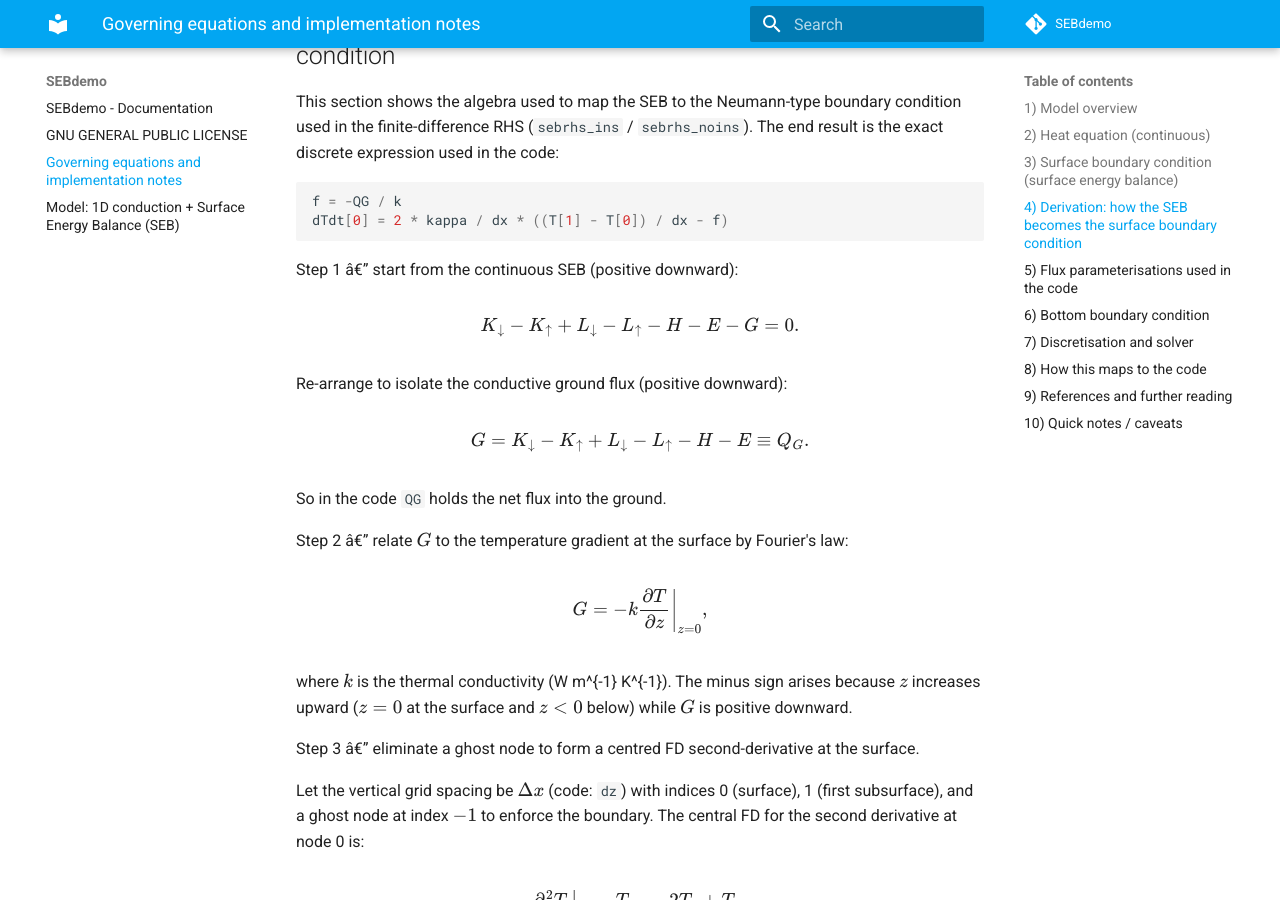
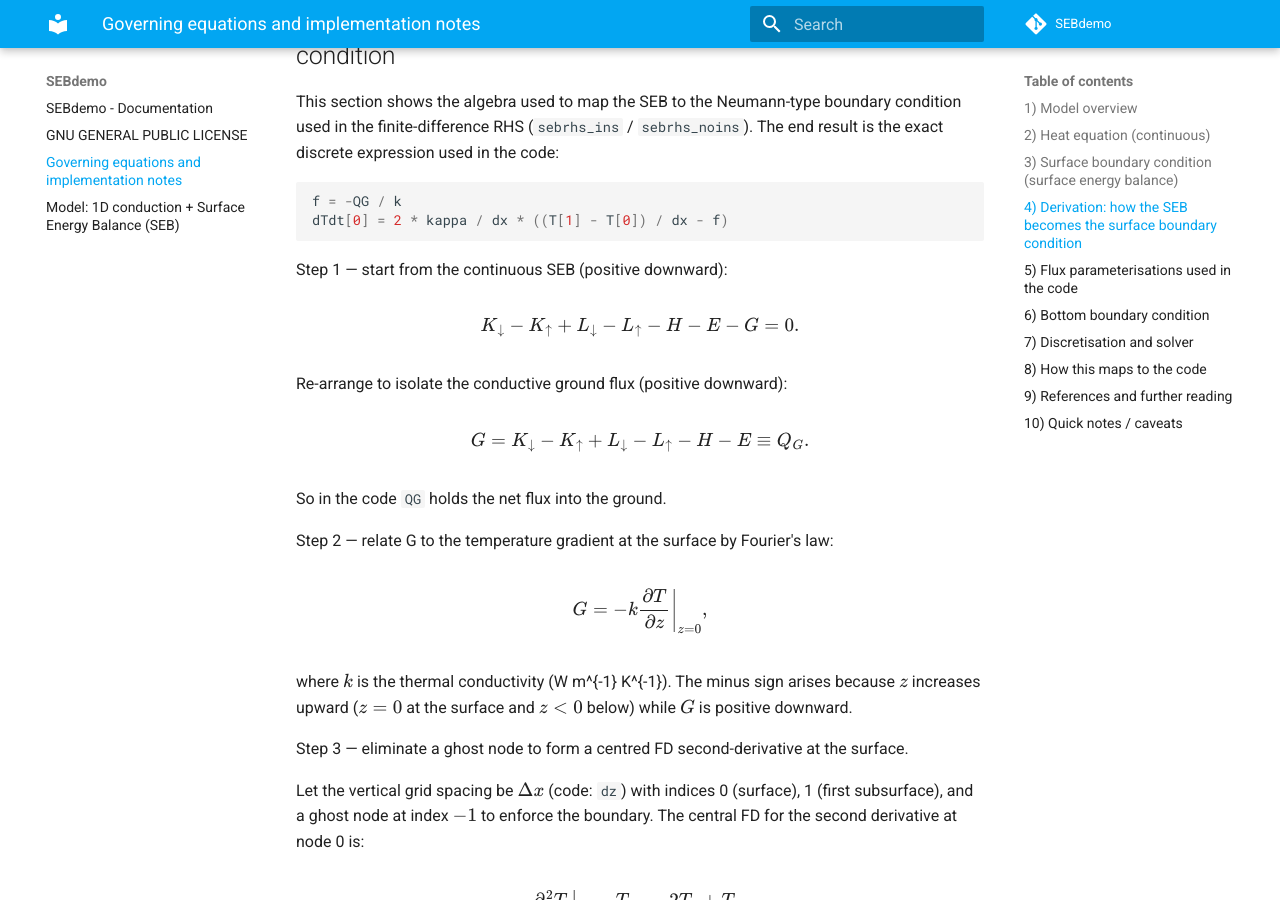
Before and after one commit to mvreeuwijk/SEBdemo, an MkDocs documentation site: the page built from docs/governing_equations.md, in a window 1280 px wide and 900 px high, scrolled down 1916 px. Built offline with MkDocs 1.6.1 and Material for MkDocs 9.7.7, drawn with Linux system fonts in a browser that asks for light colours; comment, search, counter and statistics services are not loaded.

````diff
--- a/docs/governing_equations.md
+++ b/docs/governing_equations.md
@@ -68,7 +68,7 @@ f = -QG / k
 dTdt[0] = 2 * kappa / dx * ((T[1] - T[0]) / dx - f)
 ```
 
-Step 1 â€” start from the continuous SEB (positive downward):
+Step 1 — start from the continuous SEB (positive downward):
 
 $$ K_{\downarrow} - K_{\uparrow} + L_{\downarrow} - L_{\uparrow} - H - E - G = 0. $$
 
@@ -80,7 +80,7 @@ $$
 
 So in the code `QG` holds the net flux into the ground.
 
-Step 2 â€” relate \(G\) to the temperature gradient at the surface by Fourier's law:
+Step 2 — relate G to the temperature gradient at the surface by Fourier's law:
 
 $$
  G = -k\left.\frac{\partial T}{\partial z}\right|_{z=0},
@@ -88,7 +88,7 @@ $$
 
 where \(k\) is the thermal conductivity (W m^{-1} K^{-1}). The minus sign arises because \(z\) increases upward (\(z=0\) at the surface and \(z<0\) below) while \(G\) is positive downward.
 
-Step 3 â€” eliminate a ghost node to form a centred FD second-derivative at the surface.
+Step 3 — eliminate a ghost node to form a centred FD second-derivative at the surface.
 
 Let the vertical grid spacing be \(\Delta x\) (code: `dz`) with indices 0 (surface), 1 (first subsurface), and a ghost node at index \(-1\) to enforce the boundary. The central FD for the second derivative at node 0 is:
 
````
